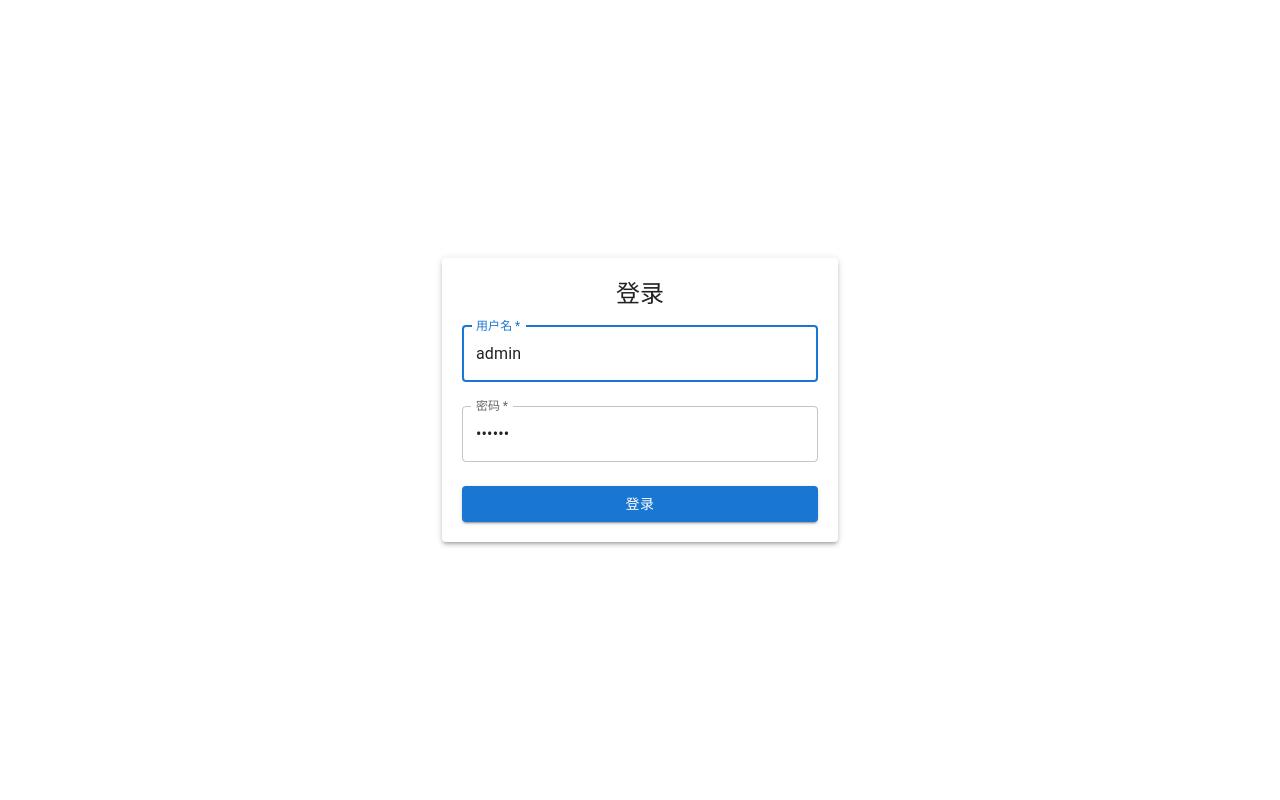
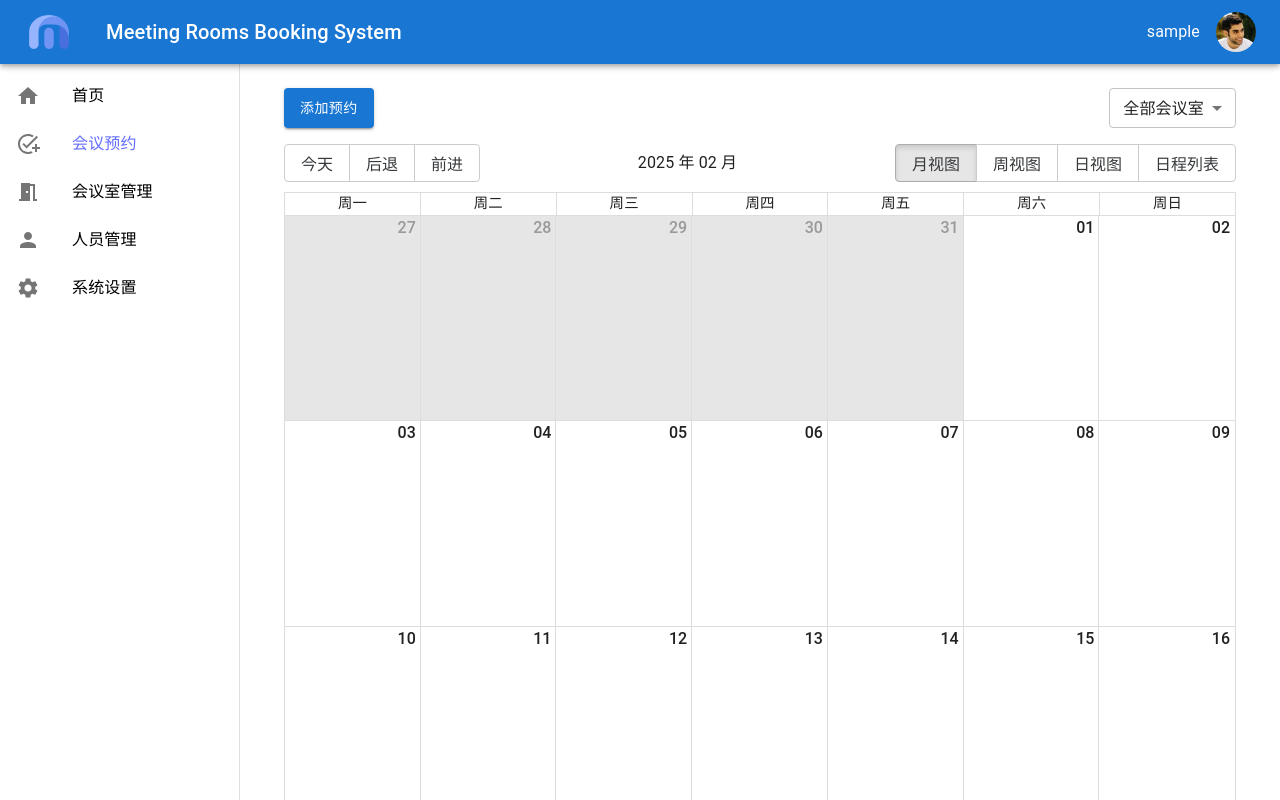
Before and after one commit to Gooopw/meetings-manage, a React (Vite) app: page /bookings in a window 1280 px wide. Before the commit this address led to /login. Shown: the top 800 px of the page. Built offline with nearby package versions, Linux system fonts and the light colour scheme; sample sign-in values are in the browser's storage.

Commit message:
Add toast, improve login and calendar

```diff
--- a/package.json
+++ b/package.json
@@ -21,11 +21,13 @@
     "react": "^19.0.0",
     "react-big-calendar": "^1.18.0",
     "react-dom": "^19.0.0",
-    "react-router-dom": "^7.2.0"
+    "react-router-dom": "^7.2.0",
+    "sonner": "^2.0.1"
   },
   "devDependencies": {
     "@eslint/js": "^9.19.0",
     "@types/react": "^19.0.8",
+    "@types/react-big-calendar": "^1.16.1",
     "@types/react-dom": "^19.0.3",
     "@vitejs/plugin-react": "^4.3.4",
     "eslint": "^9.19.0",
--- a/src/App.jsx
+++ b/src/App.jsx
@@ -1,11 +1,7 @@
-import { useState } from "react";
+import { useState, useEffect } from "react";
 import { Container } from "@mui/material";
-import {
-  BrowserRouter as Router,
-  Route,
-  Routes,
-  Navigate,
-} from "react-router-dom";
+import { BrowserRouter as Router, Route, Routes, Navigate } from "react-router-dom";
+import { Toaster, toast } from 'sonner';
 import Sidebar from "./components/Sidebar";
 import Navbar from "./components/Navbar";
 import NotFound from "./pages/NotFound";
@@ -13,17 +9,31 @@ import Login from "./pages/Login";
 import routes from "./routes/routes";
 
 const App = () => {
-  const [isAuthenticated, setIsAuthenticated] = useState(false);
+  const [isAuthenticated, setIsAuthenticated] = useState(() => {
+    // 从localStorage中获取登录状态
+    return localStorage.getItem("isAuthenticated") === "true";
+  });
 
   const handleLogin = () => {
     setIsAuthenticated(true);
+    localStorage.setItem("isAuthenticated", "true");
+    toast.success('登录成功！');
+  };
+
+  const handleLogout = () => {
+    setIsAuthenticated(false);
+    localStorage.removeItem("isAuthenticated");
+    localStorage.removeItem("userInfo");
+    toast.success('已安全退出登录');
   };
 
   const requireAuth = (element) => {
     return isAuthenticated ? element : <Navigate to="/login" />;
   };
+
   return (
     <Router>
+      <Toaster position="top-right" expand={true} richColors />
       <Routes>
         {/* 登录页面不包含 Navbar 和 Sidebar */}
         <Route path="/login" element={<Login onLogin={handleLogin} />} />
@@ -41,7 +51,7 @@ const App = () => {
                   flexDirection: "column",
                 }}
               >
-                <Navbar />
+                <Navbar onLogout={handleLogout} />
                 <Container
                   maxWidth={false} // 不限制最大宽度，容器将占满可用宽度
                   style={{
--- a/src/components/Navbar.jsx
+++ b/src/components/Navbar.jsx
@@ -1,4 +1,6 @@
 import * as React from "react";
+import { useNavigate } from "react-router-dom";
+import PropTypes from "prop-types";
 import AppBar from "@mui/material/AppBar";
 import Box from "@mui/material/Box";
 import Toolbar from "@mui/material/Toolbar";
@@ -9,8 +11,14 @@ import Menu from "@mui/material/Menu";
 import Tooltip from "@mui/material/Tooltip";
 import Avatar from "@mui/material/Avatar";
 
-const Navbar = () => {
-  const settings = ["Profile", "Account", "Dashboard", "Logout"];
+const Navbar = ({ onLogout }) => {
+  const navigate = useNavigate();
+  const [userInfo, setUserInfo] = React.useState(() => {
+    const storedInfo = localStorage.getItem("userInfo");
+    return storedInfo ? JSON.parse(storedInfo) : null;
+  });
+
+  const settings = ["个人资料", "登出"];
 
   const [anchorElUser, setAnchorElUser] = React.useState(null);
 
@@ -18,26 +26,35 @@ const Navbar = () => {
     setAnchorElUser(event.currentTarget);
   };
 
-  const handleCloseUserMenu = () => {
+  const handleCloseUserMenu = (setting) => {
     setAnchorElUser(null);
+    if (setting === "登出") {
+      onLogout();
+      navigate("/login");
+    }
   };
 
   return (
     <AppBar position="fixed" sx={{ zIndex: (theme) => theme.zIndex.drawer + 1 }}>
       <Toolbar>
-        <img src = "/static/images/logo2.svg" alt = "logo" style = {{width: "50px", height: "50px"}} />
+        <img src="/static/images/logo2.svg" alt="logo" style={{width: "50px", height: "50px"}} />
         <Typography
           variant="h6"
           noWrap
           component="div"
-          sx={{ flexGrow: 1,ml:4, display: { xs: "none", sm: "block" } }}
+          sx={{ flexGrow: 1, ml: 4, display: { xs: "none", sm: "block" } }}
         >
           Meeting Rooms Booking System
         </Typography>
-        <Box sx={{ flexGrow: 0 }}>
-          <Tooltip title="Open settings">
+        <Box sx={{ flexGrow: 0, display: 'flex', alignItems: 'center' }}>
+          {userInfo && (
+            <Typography sx={{ mr: 2 }}>
+              {userInfo.username}
+            </Typography>
+          )}
+          <Tooltip title="打开设置">
             <IconButton onClick={handleOpenUserMenu} sx={{ p: 0 }}>
-              <Avatar alt="Remy Sharp" src="/static/images/avatar/2.jpg" />
+              <Avatar alt={userInfo?.username || 'User'} src="/static/images/avatar/2.jpg" />
             </IconButton>
           </Tooltip>
           <Menu
@@ -54,10 +71,10 @@ const Navbar = () => {
               horizontal: "right",
             }}
             open={Boolean(anchorElUser)}
-            onClose={handleCloseUserMenu}
+            onClose={() => handleCloseUserMenu(null)}
           >
             {settings.map((setting) => (
-              <MenuItem key={setting} onClick={handleCloseUserMenu}>
+              <MenuItem key={setting} onClick={() => handleCloseUserMenu(setting)}>
                 <Typography sx={{ textAlign: "center" }}>{setting}</Typography>
               </MenuItem>
             ))}
@@ -68,4 +85,8 @@ const Navbar = () => {
   );
 };
 
+Navbar.propTypes = {
+  onLogout: PropTypes.func.isRequired,
+};
+
 export default Navbar;
--- a/src/pages/Bookings.jsx
+++ b/src/pages/Bookings.jsx
@@ -1,4 +1,4 @@
-import { useState,useEffect, useMemo } from "react";
+import { useState, useEffect, useMemo, useCallback } from "react";
 import { Box, Button, Dialog, DialogActions, DialogContent, DialogTitle, TextField, Tooltip, MenuItem, Select, IconButton } from "@mui/material";
 import AlertBox from "../components/AlertBox";
 import { Calendar, dateFnsLocalizer } from "react-big-calendar";
@@ -9,6 +9,7 @@ import EditIcon from "@mui/icons-material/Edit";
 import DeleteIcon from "@mui/icons-material/Delete";
 import { fetchBookings } from "../services/bookingService";
 import { fetchRooms } from "../services/meetingRoomsService";
+import { toast } from 'sonner';
 
 const locales = { "zh-CN": zhCN };
 const localizer = dateFnsLocalizer({
@@ -28,6 +29,8 @@ const Bookings = () => {
   const [newEvent, setNewEvent] = useState({ title: "", start: new Date(), end: new Date(), room: "", description: "" });
   const [filterRoom, setFilterRoom] = useState("");
   const [error, setError] = useState(null);
+  const [view, setView] = useState('month');
+  const [date, setDate] = useState(new Date());
 
   // 获取会议室数据
   const loadRooms = async () => {
@@ -36,6 +39,7 @@ const Bookings = () => {
       setRooms(data);  // 设置获取到的数据
     } catch (error) {
       setError("Failed to load rooms:"+error);
+      toast.error('加载会议室数据失败');
     }
   };
 
@@ -50,6 +54,7 @@ const Bookings = () => {
       setEvents(data);  // 设置获取到的数据
     } catch (error) {
       setError("Failed to load rooms:"+error);
+      toast.error('加载预约数据失败');
     }
   };
 
@@ -71,16 +76,23 @@ const Bookings = () => {
   };
 
   const handleSaveEvent = () => {
+    if (!newEvent.title || !newEvent.room) {
+      toast.error('请填写会议标题和会议室');
+      return;
+    }
     if (editMode) {
       setEvents(events.map(evt => (evt === selectedEvent ? newEvent : evt)));
+      toast.success('预约已更新');
     } else {
       setEvents([...events, newEvent]);
+      toast.success('预约已创建');
     }
     setOpen(false);
   };
 
   const handleDeleteEvent = (eventToDelete) => {
     setEvents(events.filter(event => event !== eventToDelete));
+    toast.success('预约已删除');
   };
 
   const eventStyleGetter = (event) => {
@@ -139,6 +151,14 @@ const Bookings = () => {
     []
   );
 
+  const handleNavigate = useCallback((newDate) => {
+    setDate(newDate);
+  }, []);
+
+  const handleView = useCallback((newView) => {
+    setView(newView);
+  }, []);
+
   return (
     <Box p={3}>
       <Box display="flex" justifyContent="space-between" mb={2}>
@@ -159,23 +179,22 @@ const Bookings = () => {
       <Calendar
         localizer={localizer}
         events={filteredEvents}
-        //eventLimit={3}
         startAccessor="start"
         endAccessor="end"
         messages={messages}
         formats={formats}
         resources={rooms}
-        //resourceIdAccessor="id"
-        //resourceTitleAccessor="name"
         selectable
-        //showMultiDayTimes
-        //dayLayoutAlgorithm="no-overlap"
-        //allDayMaxRows={2}
-        //popup
         style={{ height: 1100 }}
         onSelectSlot={handleSelectSlot}
         onSelectEvent={handleSelectEvent}
         eventPropGetter={eventStyleGetter}
+        view={view}
+        date={date}
+        onView={handleView}
+        onNavigate={handleNavigate}
+        views={['month', 'week', 'day', 'agenda']}
+        //popup
         components={{
           event: ({ event }) => (
             <Tooltip title={`${event.room}: ${event.description}`} arrow>
--- a/src/pages/Login.jsx
+++ b/src/pages/Login.jsx
@@ -2,6 +2,7 @@ import { useState } from "react";
 import { TextField, Button, Container, Typography, Paper } from "@mui/material";
 import { useNavigate } from "react-router-dom";
 import PropTypes from "prop-types";
+import { toast } from 'sonner';
 
 const Login = ({ onLogin }) => {
   const [username, setUsername] = useState("admin");
@@ -13,10 +14,18 @@ const Login = ({ onLogin }) => {
     event.preventDefault();
     // 简单的用户名和密码验证
     if (username === "admin" && password === "123456") {
+      // 存储用户信息
+      const userInfo = {
+        username,
+        role: 'admin',
+        loginTime: new Date().toISOString()
+      };
+      localStorage.setItem("userInfo", JSON.stringify(userInfo));
       onLogin(); // 调用 onLogin 函数来改变登录状态
       navigate("/"); // 登录成功后导航到首页
     } else {
       setError("用户名或密码错误");
+      toast.error('登录失败：用户名或密码错误');
     }
   };
 
--- a/src/pages/MeetingRooms.jsx
+++ b/src/pages/MeetingRooms.jsx
@@ -12,6 +12,7 @@ import Pagination from "../components/Pagination";
 import TableList from "../components/TableList";
 import DialogForm from "../components/DialogForm";
 import AlertBox from "../components/AlertBox";
+import { toast } from 'sonner';
 import "../assets/styles/meetingRooms.css";
 import { fetchRooms, addRoom, updateRoom, deleteRoom } from "../services/meetingRoomsService";
 
@@ -40,6 +41,7 @@ const MeetingRooms = () => {
       setRooms(data);  // 设置获取到的数据
     } catch (error) {
       setError("Failed to load rooms:"+error);
+      toast.error('加载会议室数据失败');
     }
   };
 
@@ -50,10 +52,17 @@ const MeetingRooms = () => {
   const handleSearchChange = (e) => setSearchTerm(e.target.value);
 
   const handleSearch = () => {
+    if (!searchTerm.trim()) {
+      loadRooms();
+      return;
+    }
     const filteredRooms = rooms.filter((room) =>
       room.title.toLowerCase().includes(searchTerm.toLowerCase())
     );
     setRooms(filteredRooms);
+    if (filteredRooms.length === 0) {
+      toast.info('未找到匹配的会议室');
+    }
   };
 
   const handleKeyDown = (e) => {
@@ -87,17 +96,24 @@ const MeetingRooms = () => {
   };
 
   const handleSubmit = async () => {
+    if (!formValues.title || !formValues.capacity) {
+      toast.error('请填写会议室名称和容量');
+      return;
+    }
     try {
       let updatedRoom;
       if (editRoom) {
         updatedRoom = await updateRoom(editRoom.id, formValues);
+        toast.success('会议室信息已更新');
       } else {
         updatedRoom = await addRoom(formValues);
+        toast.success('会议室已创建');
       }
       setRooms((prev) => [...prev, updatedRoom]);
       handleDialogClose();
     } catch (error) {
       setError("Failed to save room:"+error);
+      toast.error('保存会议室信息失败');
     }
   };
 
@@ -105,8 +121,10 @@ const MeetingRooms = () => {
     try {
       await deleteRoom(roomId);
       setRooms(rooms.filter((room) => room.id !== roomId));
+      toast.success('会议室已删除');
     } catch (error) {
       setError("Failed to delete room:"+error);
+      toast.error('删除会议室失败');
     }
   };
 
```
Also changed, not shown: 1 other file (tests, documents, lock files or other folders).
